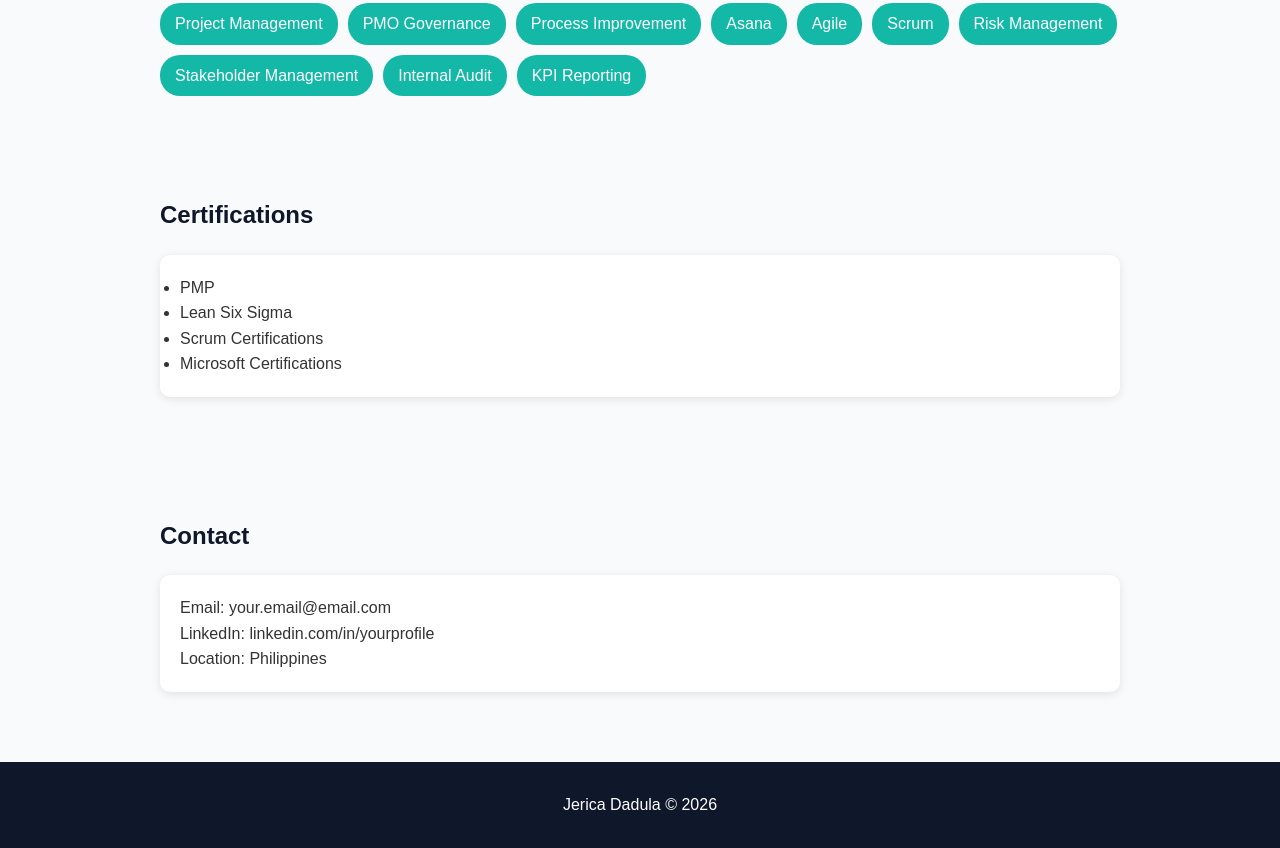
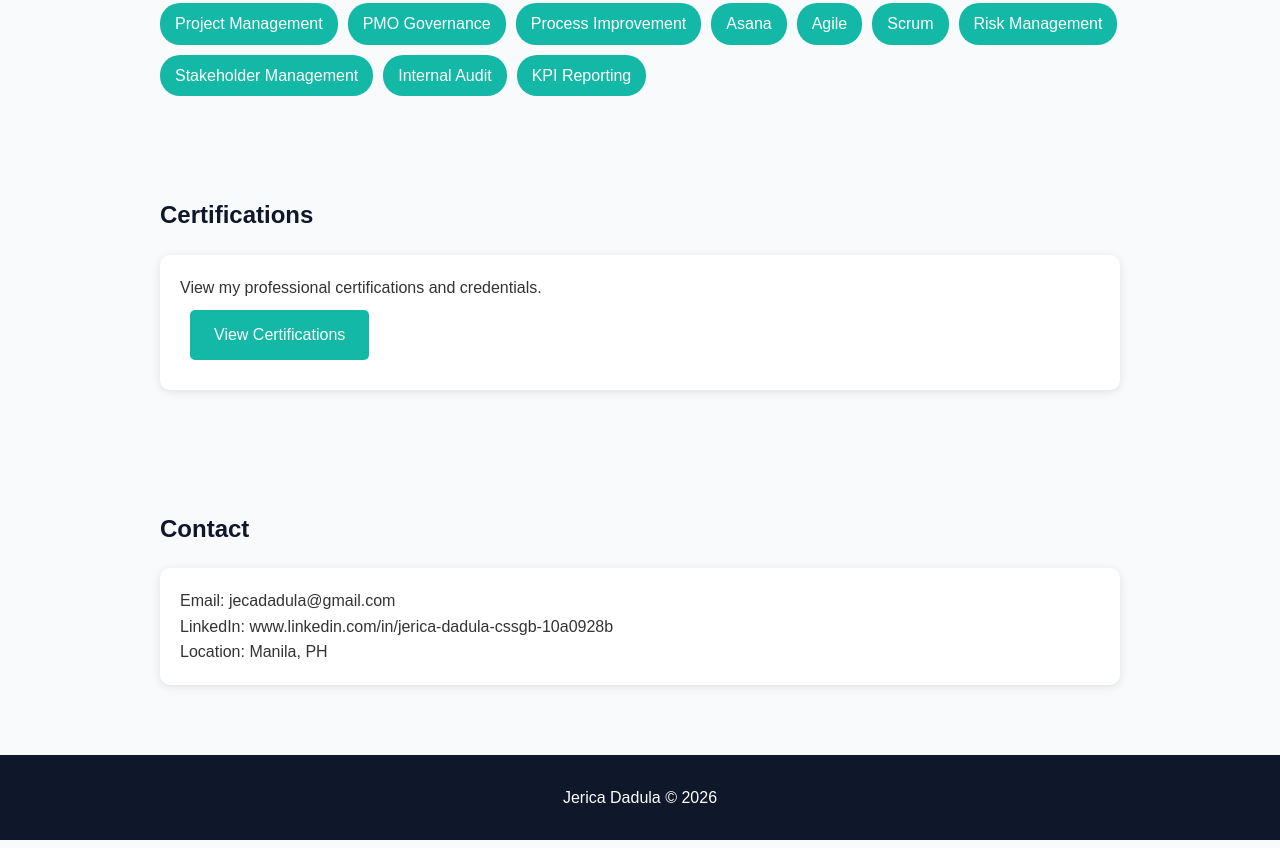
Before and after one commit to jericadadula/jericadadula.github.io, a plain HTML site: page index.html in a window 1280 px wide. Shown: the part 1486-2334 px from the top of the page. Drawn offline with Linux system fonts and the light colour scheme.

Commit message:
Add certifications section and update contact info
Added a new section for certifications with a link and updated contact information.

```diff
--- a/index.html
+++ b/index.html
@@ -185,15 +185,19 @@ and transition efforts including Asana implementation and adoption.
 </section>
 
 <section>
+
 <h2>Certifications</h2>
 
 <div class="card">
-<ul>
-<li>PMP</li>
-<li>Lean Six Sigma</li>
-<li>Scrum Certifications</li>
-<li>Microsoft Certifications</li>
-</ul>
+
+<p>
+View my professional certifications and credentials.
+</p>
+
+<a class="btn" href="certifications.html">
+View Certifications
+</a>
+
 </div>
 
 </section>
@@ -203,9 +207,9 @@ and transition efforts including Asana implementation and adoption.
 <h2>Contact</h2>
 
 <div class="card">
-<p>Email: your.email@email.com</p>
-<p>LinkedIn: linkedin.com/in/yourprofile</p>
-<p>Location: Philippines</p>
+<p>Email: jecadadula@gmail.com</p>
+<p>LinkedIn: www.linkedin.com/in/jerica-dadula-cssgb-10a0928b</p>
+<p>Location: Manila, PH</p>
 </div>
 
 </section>
```
